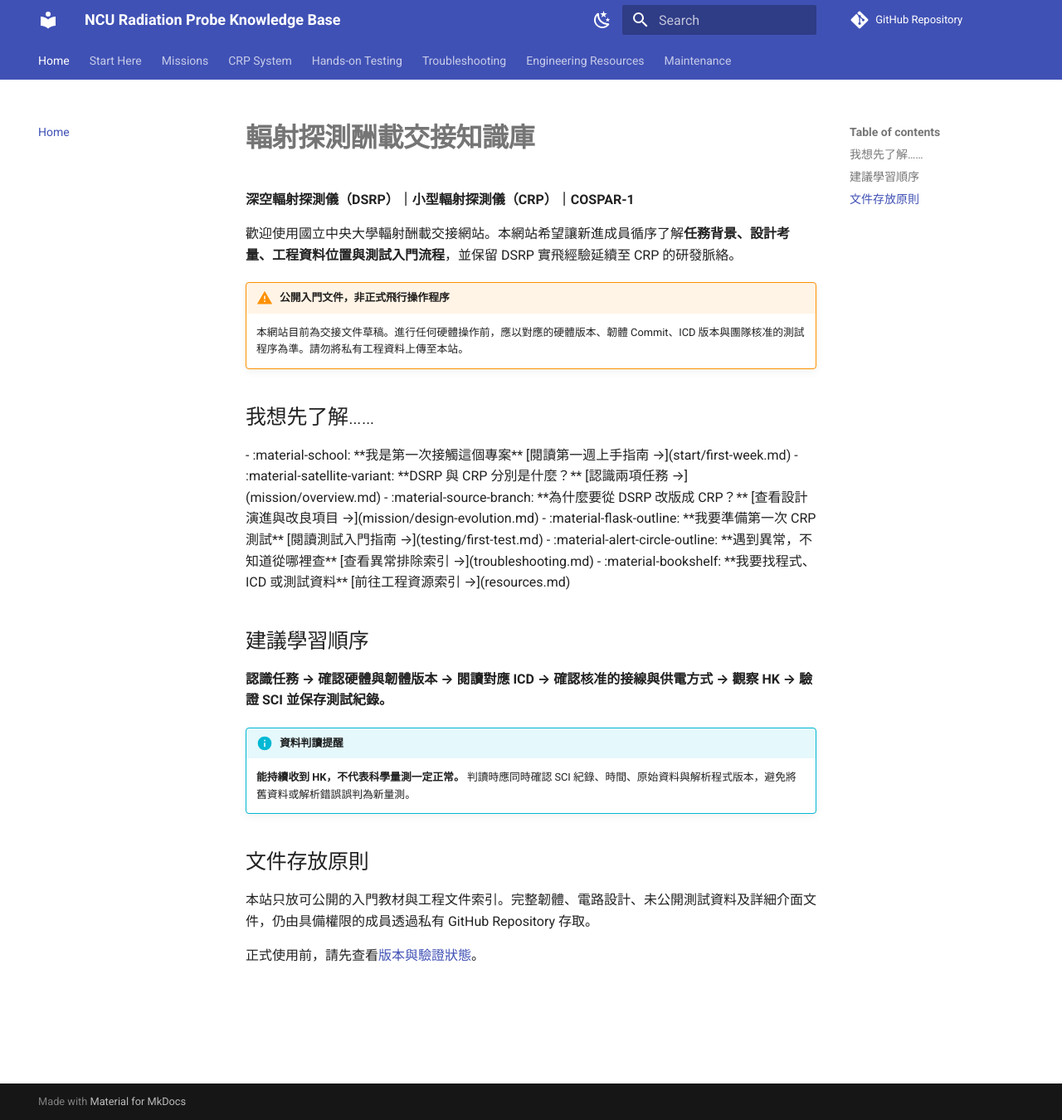
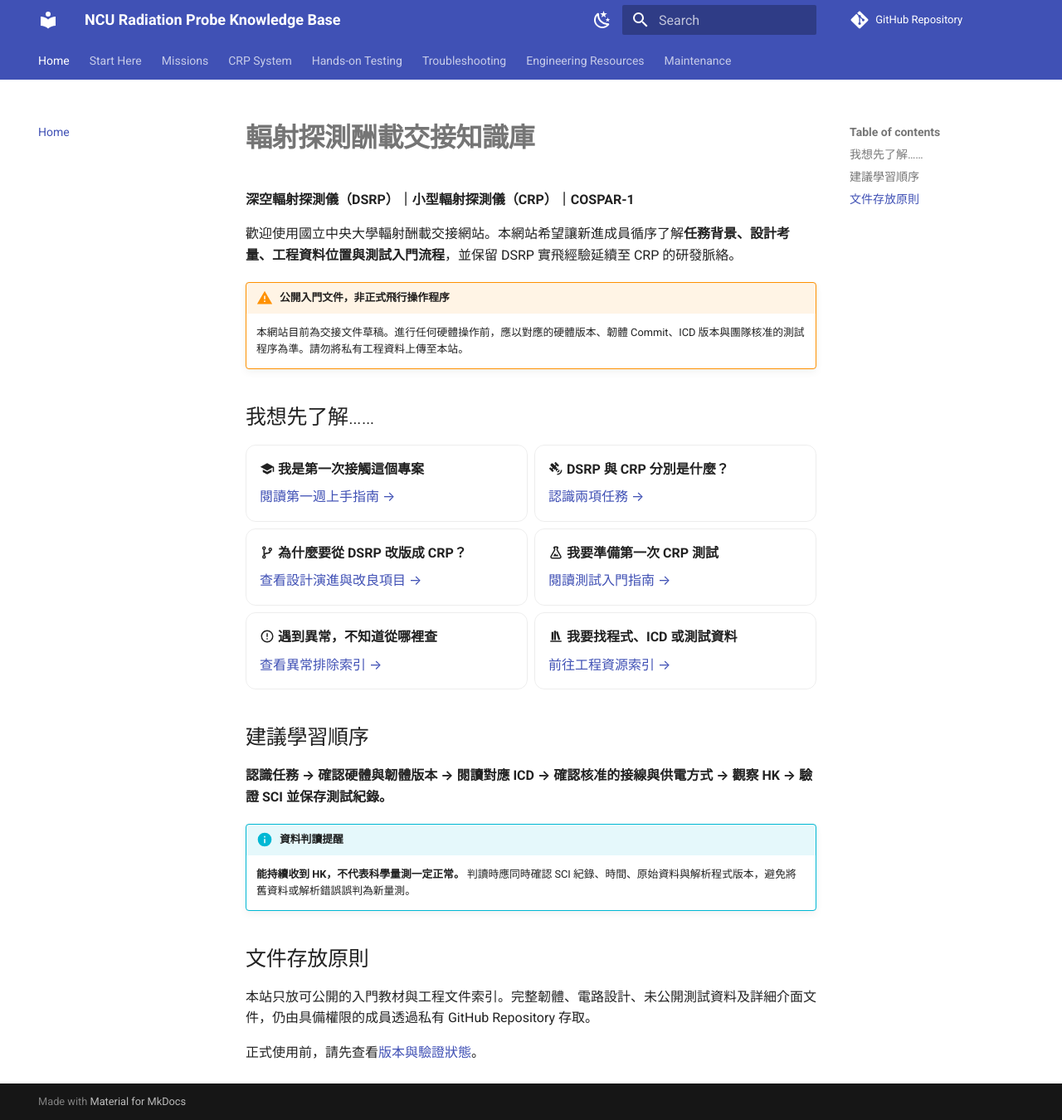
Before and after one commit to Mondayhs/radiation-probe-docs, an MkDocs documentation site: the page built from docs/index.md, in a window 1280 px wide and 1350 px high. Shown: the whole window at 83% size. Built offline with MkDocs 1.6.1 and Material for MkDocs 9.7.7, drawn with Linux system fonts in a browser that asks for light colours; comment, search, counter and statistics services are not loaded.

Commit message:
Fix homepage card Markdown and Material icon rendering

```diff
--- a/mkdocs.yml
+++ b/mkdocs.yml
@@ -31,6 +31,10 @@ plugins:
 markdown_extensions:
   - admonition
   - attr_list
+  - md_in_html
+  - pymdownx.emoji:
+      emoji_index: !!python/name:material.extensions.emoji.twemoji
+      emoji_generator: !!python/name:material.extensions.emoji.to_svg
   - tables
   - pymdownx.details
   - pymdownx.superfences
```
